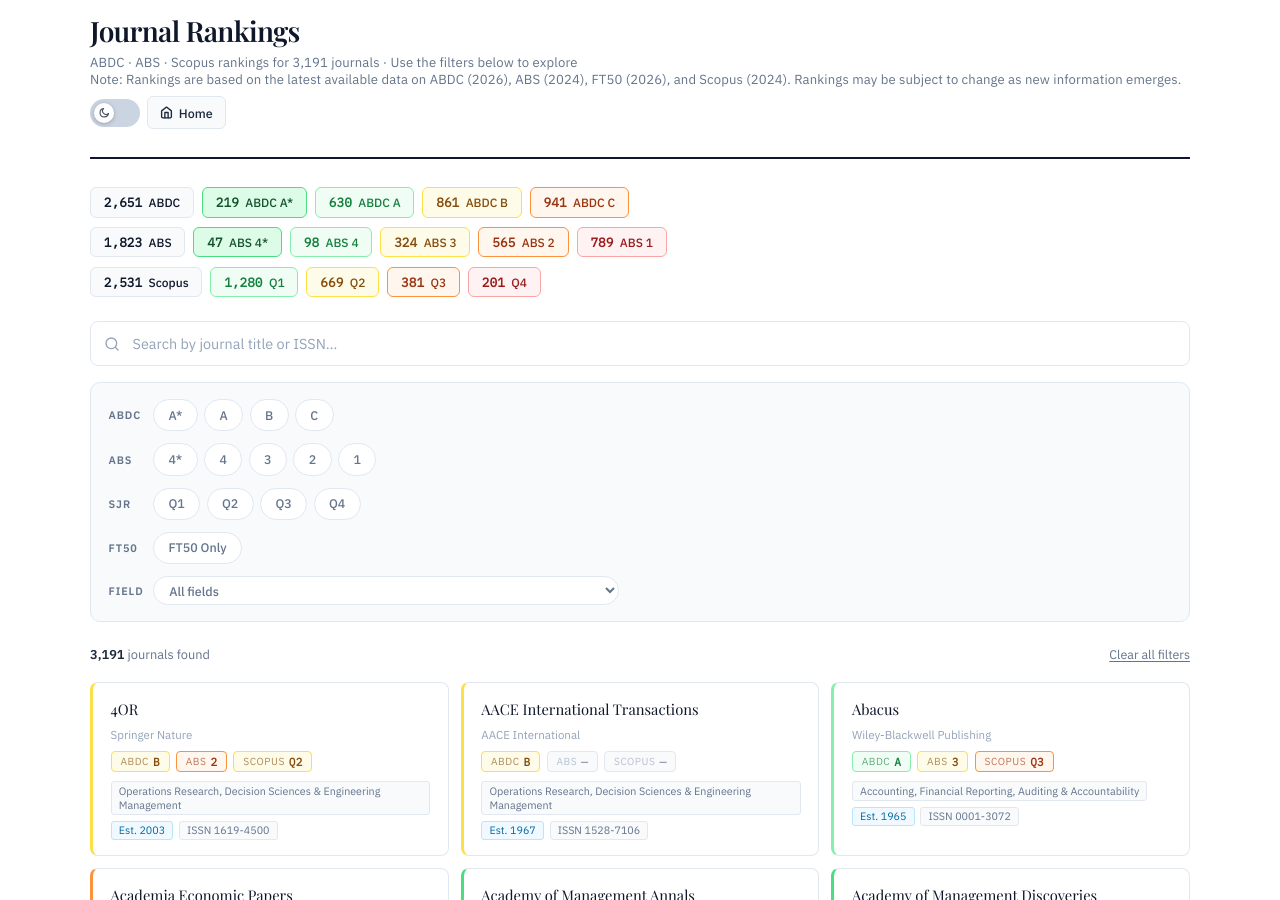
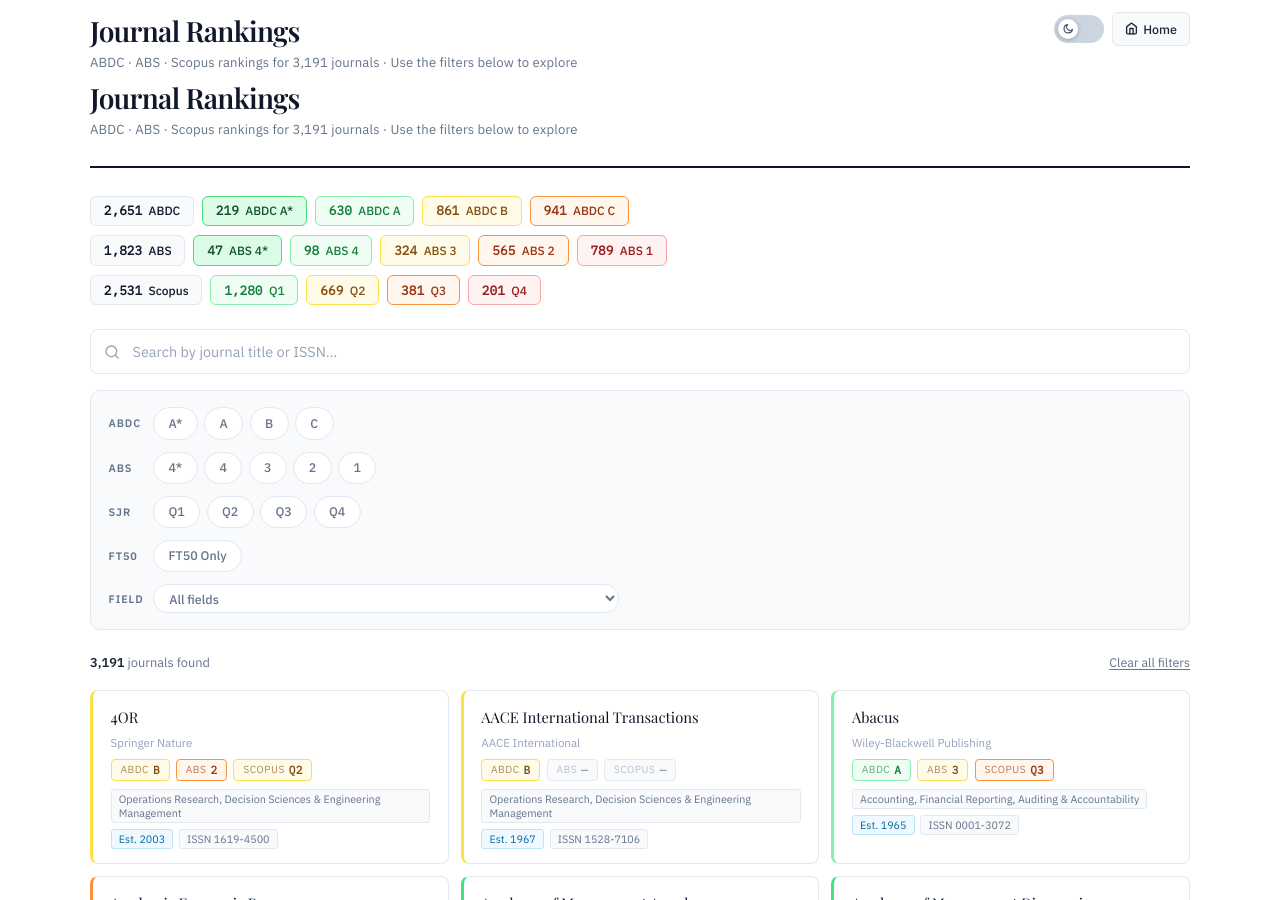
Before and after one commit to pawankb13/pawankb13.github.io, a Jekyll site: the page files/journals.html, which Jekyll copies as it is, in a window 1280 px wide and 900 px high. Built offline with Jekyll 4.4.1, drawn with Linux system fonts in a browser that asks for light colours.

Commit message:
test Note Update

```diff
--- a/files/journals.html
+++ b/files/journals.html
@@ -627,7 +627,6 @@ html.jrk-dark-mode #jrk .jrk-theme-toggle .jrk-icon-sun {
       <div>
         <h2>Journal Rankings</h2>
         <p>ABDC · ABS · Scopus rankings for 3,191 journals &middot; Use the filters below to explore</p>
-        <p>Note: Rankings are based on the latest available data on ABDC (2026), ABS (2024), FT50 (2026), and Scopus (2024).  Rankings may be subject to change as new information emerges.</p>
       </div>
       <div class="jrk-header-actions">
         <button class="jrk-theme-toggle" id="jrk-theme-toggle" type="button" role="switch" aria-checked="false" aria-label="Switch to dark mode" title="Switch to dark mode">
@@ -642,6 +641,10 @@ html.jrk-dark-mode #jrk .jrk-theme-toggle .jrk-icon-sun {
           <svg viewBox="0 0 24 24" fill="none" stroke="currentColor" stroke-width="2.5" stroke-linecap="round" stroke-linejoin="round" aria-hidden="true"><path d="M3 9l9-7 9 7v11a2 2 0 0 1-2 2H5a2 2 0 0 1-2-2z"/><polyline points="9 22 9 12 15 12 15 22"/></svg>
           Home
         </a>
+      </div>
+      <div>
+        <h2>Journal Rankings</h2>
+        <p>ABDC · ABS · Scopus rankings for 3,191 journals &middot; Use the filters below to explore</p>
       </div>
     </div>
   </div>
```
